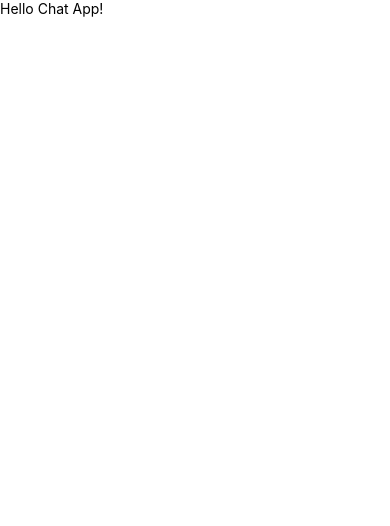
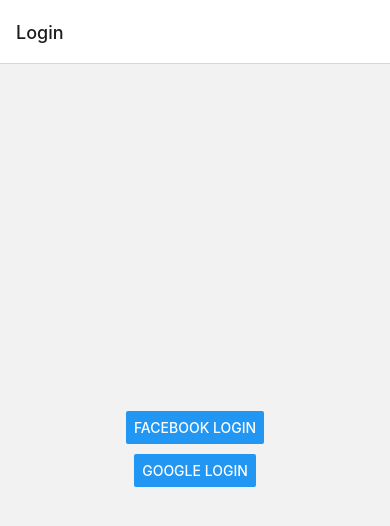
Before and after one commit to Developerlink/RnTsChatApp, a React Native app: screen / in a window 390 px wide. Shown: the top 526 px of the page. Built offline with nearby package versions, Linux system fonts and the light colour scheme.

Commit message:
Added basic auth context

```diff
--- a/App.tsx
+++ b/App.tsx
@@ -1,13 +1,3 @@
-/**
- * Sample React Native App
- * https://github.com/facebook/react-native
- *
- * Generated with the TypeScript template
- * https://github.com/react-native-community/react-native-template-typescript
- *
- * @format
- */
-
 import React from 'react';
 import {
   SafeAreaView,
@@ -15,32 +5,24 @@
   StatusBar,
   StyleSheet,
   Text,
-  useColorScheme,
   View,
 } from 'react-native';
+import {SafeAreaProvider} from 'react-native-safe-area-context';
+import {enableScreens} from 'react-native-screens';
+import {NavigationContainer} from '@react-navigation/native';
+import StackNavigator from './src/navigation/StackNavigator';
+import {AuthContextProvider} from './src/store/authContext';
 
-import {
-  Colors,
-  DebugInstructions,
-  Header,
-  LearnMoreLinks,
-  ReloadInstructions,
-} from 'react-native/Libraries/NewAppScreen';
-
+enableScreens();
 
 const App = () => {
-
-
   return (
-    <SafeAreaView>
-      <StatusBar barStyle={'light-content'} backgroundColor="black"  />
-      <ScrollView
-        contentInsetAdjustmentBehavior="automatic">
-        <View>
-          <Text>Hello Chat App!</Text>
-        </View>
-      </ScrollView>
-    </SafeAreaView>
+    <AuthContextProvider>
+      <NavigationContainer>
+        <StatusBar barStyle={'light-content'} backgroundColor="black" />
+        <StackNavigator />
+      </NavigationContainer>
+    </AuthContextProvider>
   );
 };
 
--- /dev/null
+++ b/src/constants/colors.ts
@@ -0,0 +1,7 @@
+const colors = {
+    primary: "#018B8D",
+    primaryLight: "#2BBDBD",
+    primaryDark: "#00575B",
+}
+
+export default colors;
--- /dev/null
+++ b/src/navigation/StackNavigator.tsx
@@ -0,0 +1,44 @@
+import React, {useEffect} from 'react';
+import {Platform, Button} from 'react-native';
+import {createNativeStackNavigator} from '@react-navigation/native-stack';
+import {RootStackParamList} from './types';
+import HomeScreen from '../screens/HomeScreen';
+import LoginScreen from '../screens/LoginScreen';
+import ChatRoomScreen from '../screens/ChatRoomScreen';
+import TestingScreen from '../screens/TestingScreen';
+import LoadingScreen from '../screens/LoadingScreen';
+import {useAuthContext} from '../store/authContext';
+
+import colors from '../constants/colors';
+
+const RootStack = createNativeStackNavigator<RootStackParamList>();
+
+export default function StackNavigator() {
+  const {isLoading, isLoggedIn, onLogIn, onLogOut} = useAuthContext();
+
+  if (isLoading) {
+    return <LoadingScreen />;
+  }
+
+  return (
+    <RootStack.Navigator initialRouteName="Home"
+    screenOptions={{
+      headerRight: () => <Button title='Logout' onPress={() => onLogOut()} />
+    }}>
+      {isLoggedIn === true ? (
+        <>
+          <RootStack.Screen name="Home" component={HomeScreen} />
+          <RootStack.Screen
+            name="ChatRoom"
+            component={ChatRoomScreen}
+            options={{title: 'Chat Room'}}
+          />
+          <RootStack.Screen name="Testing" component={TestingScreen} />
+        </>
+      ) : (
+        <RootStack.Screen name="Login" component={LoginScreen}
+        options={{headerRight: () => <></>}} />
+      )}
+    </RootStack.Navigator>
+  );
+}
--- /dev/null
+++ b/src/navigation/types.ts
@@ -0,0 +1,11 @@
+import type {NativeStackScreenProps} from '@react-navigation/native-stack';
+
+export type RootStackParamList = {
+  Login: undefined;
+  Home: undefined;
+  ChatRoom: {roomId: number} | undefined;
+  Testing: undefined;
+};
+
+export type RootStackScreenProps<T extends keyof RootStackParamList> =
+  NativeStackScreenProps<RootStackParamList, T>;
--- /dev/null
+++ b/src/screens/ChatRoomScreen.tsx
@@ -0,0 +1,18 @@
+import React from 'react';
+import {View, Text, StyleSheet, Button} from 'react-native';
+import {RootStackScreenProps} from '../navigation/types';
+
+import colors from '../constants/colors';
+
+export default function ChatRoomScreen({
+  navigation,
+  route,
+}: RootStackScreenProps<'ChatRoom'>) {
+  return (
+    <View>
+      <Text>Chat Room</Text>
+    </View>
+  );
+}
+
+const styles = StyleSheet.create({});
--- /dev/null
+++ b/src/screens/HomeScreen.tsx
@@ -0,0 +1,18 @@
+import React from 'react';
+import {View, Text, StyleSheet, Button} from 'react-native';
+import {RootStackScreenProps} from '../navigation/types';
+
+import colors from '../constants/colors';
+
+export default function HomeScreen({
+  navigation,
+  route,
+}: RootStackScreenProps<'Home'>) {
+  return (
+    <View>
+      <Text>Home</Text>
+    </View>
+  );
+}
+
+const styles = StyleSheet.create({});
--- /dev/null
+++ b/src/screens/LoadingScreen.tsx
@@ -0,0 +1,10 @@
+import React from 'react';
+import {View, Text, StyleSheet} from 'react-native';
+
+export default function LoadingScreen() {
+  return (
+    <View>
+      <Text>Loading Screen</Text>
+    </View>
+  );
+}
--- /dev/null
+++ b/src/screens/LoginScreen.tsx
@@ -0,0 +1,38 @@
+import React from 'react';
+import {View, Text, StyleSheet, Button} from 'react-native';
+import {RootStackScreenProps} from '../navigation/types';
+import {useAuthContext} from '../store/authContext';
+
+import colors from '../constants/colors';
+
+export default function LoginScreen({
+  navigation,
+  route,
+}: RootStackScreenProps<'Login'>) {
+  const {onLogIn} = useAuthContext();
+
+  return (
+    <View style={styles.screen}>
+      <View style={styles.button}>
+        <Button
+          title="Facebook Login"
+          onPress={() => onLogIn('test', 'test')}
+        />
+      </View>
+      <View style={styles.button}>
+        <Button title="Google Login" onPress={() => onLogIn('test', 'test')} />
+      </View>
+    </View>
+  );
+}
+
+const styles = StyleSheet.create({
+  screen: {
+    flex: 1,
+    justifyContent: 'center',
+    alignItems: 'center',
+  },
+  button: {
+    marginBottom: 10,
+  },
+});
--- /dev/null
+++ b/src/screens/TestingScreen.tsx
@@ -0,0 +1,16 @@
+import React from 'react';
+import {ScrollView, View, Text, StyleSheet, Button} from 'react-native';
+
+export default function TestingScreen() {
+  return (
+      <View>
+        <Text>Testing Screen</Text>
+      </View>
+  );
+}
+
+const styles = StyleSheet.create({
+  screen: {
+    flex: 1,
+  },
+});
--- /dev/null
+++ b/src/store/authContext.tsx
@@ -0,0 +1,47 @@
+import React, {createContext, useState, FC, useContext, useEffect} from 'react';
+import {boolean} from 'yup';
+
+interface IAuthContext {
+  isLoading: boolean;
+  isLoggedIn: boolean;
+  onLogOut: () => void;
+  onLogIn: (email: string, password: string) => void;
+}
+
+const initialState: IAuthContext = {
+  isLoading: true,
+  isLoggedIn: false,
+  onLogOut: () => {},
+  onLogIn: (email: string, password: string) => {},
+};
+
+const AuthContext = createContext<IAuthContext>(initialState);
+
+export const AuthContextProvider: FC = ({children}) => {
+  const [isLoading, setIsLoading] = useState(true);
+  const [isLoggedIn, setIsLoggedIn] = useState(false);
+
+  useEffect(() => {
+    setTimeout(() => {
+      setIsLoading(false);
+    }, 3000);
+  }, []);
+
+  const onLogOut = () => {
+    setIsLoggedIn(false);
+  };
+
+  const onLogIn = (email: string, password: string) => {
+    setIsLoggedIn(true);
+  };
+
+  return (
+    <AuthContext.Provider value={{isLoading, isLoggedIn, onLogOut, onLogIn}}>
+      {children}
+    </AuthContext.Provider>
+  );
+};
+
+export const useAuthContext = () => useContext(AuthContext);
+
+export default AuthContext;
```
Also changed, not shown: package.json (+15 -1 lines), 2 other files (tests, documents, lock files or other folders).
